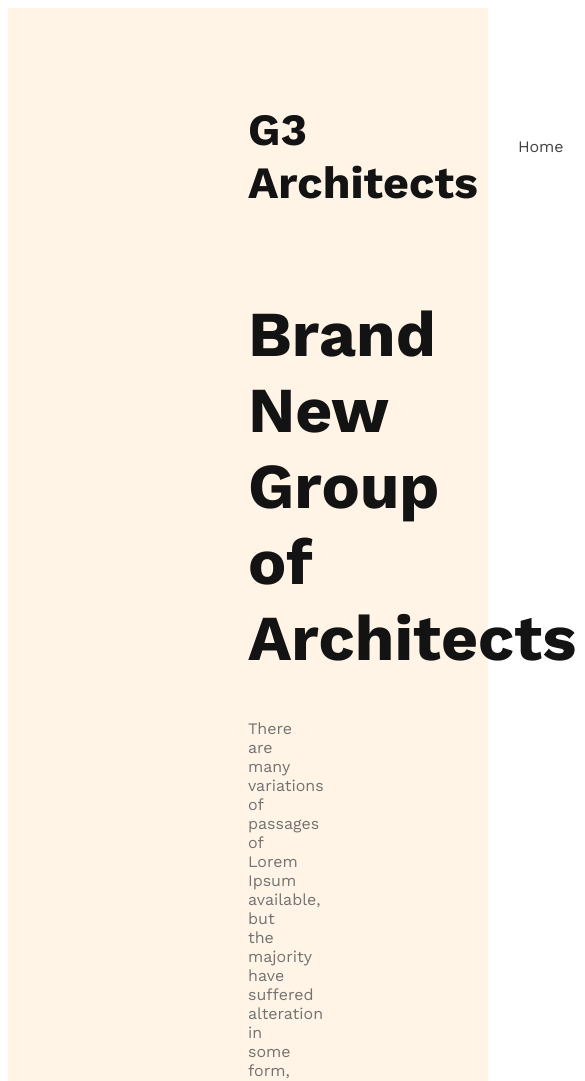
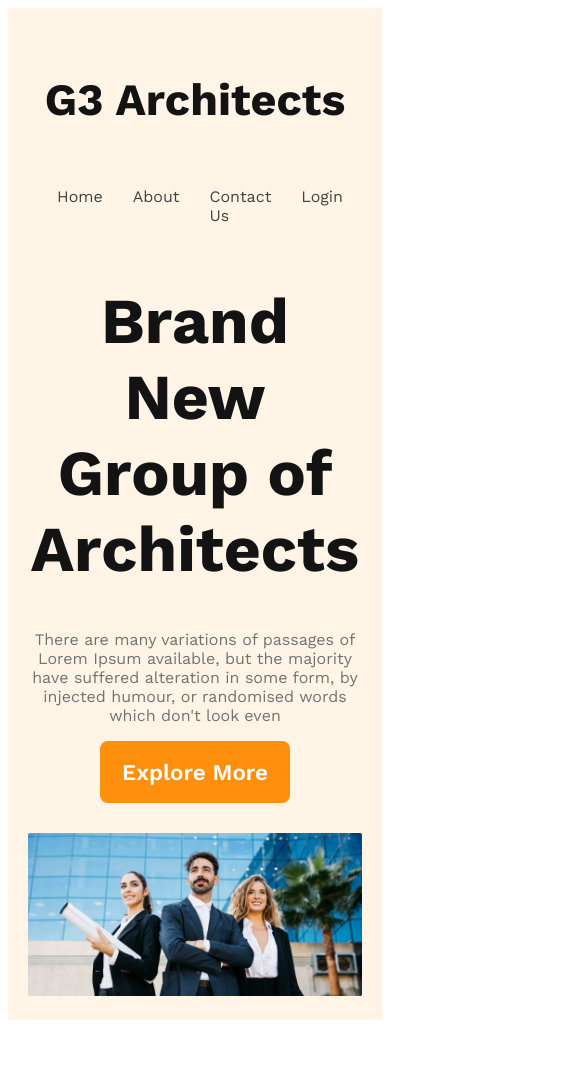
Before and after one commit to mazharulislam-12/g3-architects-website, a plain HTML site: page index.html in a window 390 px wide. Shown: the top 1081 px of the page, 585 px wide, since content can reach past the window. After the commit the page ends 1028 px from the top, so only its background shows below. Drawn offline with nearby package versions, Linux system fonts and the light colour scheme.

Commit message:
banner sectio added

```diff
--- a/index.html
+++ b/index.html
@@ -34,14 +34,16 @@
       <div class="banner">
         <div class="banner-content">
           <h1 class="banner-title">Brand New Group of Architects</h1>
-          <p class="banner-decription">
+          <p class="banner-description">
             There are many variations of passages of Lorem Ipsum available, but
             the majority have suffered alteration in some form, by injected
             humour, or randomised words which don't look even
           </p>
           <button class="btn-primary">Explore More</button>
         </div>
-        <img src="images/banner.png" alt="" />
+        <div class="banner-image">
+            <img src="images/banner.png" alt="" />
+        </div>
       </div>
 
       <!-- banner section  end -->
--- a/styles/architects.css
+++ b/styles/architects.css
@@ -1,54 +1,94 @@
 /* google fonts */
-*{
-    font-family: 'Work Sans', sans-serif;
+* {
+  font-family: "Work Sans", sans-serif;
+}
+.btn-primary {
+  border-radius: 8px;
+  background: #ff900e;
+    padding: 18px 22px;
+    color: #FFF;
+    font-size: 1.4rem;
+    font-weight: 600;
+    border: none;
+    cursor: pointer;
 }
 /* header start */
 /* nav section start */
-header{
-    background: rgba(255, 144, 14, 0.10);
+header {
+  background: rgba(255, 144, 14, 0.1);
   padding: 50px 240px;
 }
-nav{
+nav {
   display: flex;
   justify-content: space-between;
   align-items: center;
 }
-.nav-title{
+.nav-title {
   font-size: 2.8rem;
   font-weight: 700;
   color: #131313;
 }
-nav > ul{
+nav > ul {
   display: flex;
 }
-nav li{
+nav li {
   list-style: none;
   margin-right: 30px;
   font-weight: 500;
   font-size: 1rem;
-
 }
-nav li a{
+nav li a {
   text-decoration: none;
   color: #424242;
 }
 /* nav section end */
 
-/* banner section start */
+/* banner start */
+
 .banner-content{
+    text-align: center;
     max-width: 800px;
-    align-items: center;
-    text-align: center;
     margin: 0 auto;
 }
 .banner-title{
+    color: #131313;
     font-size: 4rem;
     font-weight: 700;
-    color: #131313;
 }
-.banner-decription{
+.banner-description{
     color: #727272;
 }
-/* banner section end */
+.banner-image img{
+    width: 100%;
+    align-items: center;
+    margin-top: 30px;
+}
+/* banner end */
+/* header end */
 
-/* header end */
+
+/* responsive mobile device */
+@media screen and (max-width:576px){
+    header{
+        padding: 20px;
+    }
+    nav{
+        flex-direction: column;
+    }
+    /* .banner-image img{
+        width: 450px;
+        align-items: center;
+    } */
+
+}
+
+
+/* responsive tablet devices */
+@media screen and (min-width:577px) and (max-width:960px) {
+    header{
+        padding: 50px;
+    }
+    nav{
+        flex-direction: column;
+    }
+}
```
Lines whose indentation alone changed are shown as unchanged.
